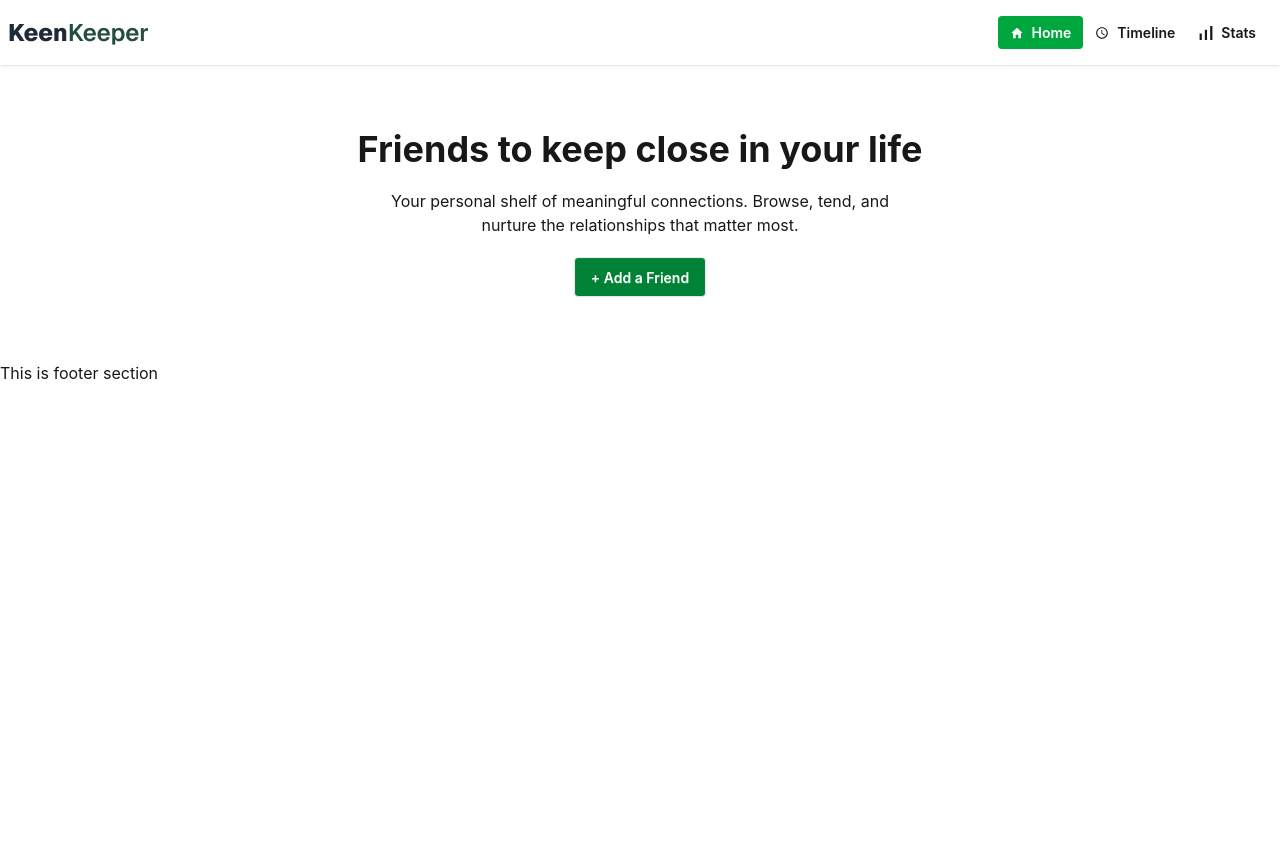
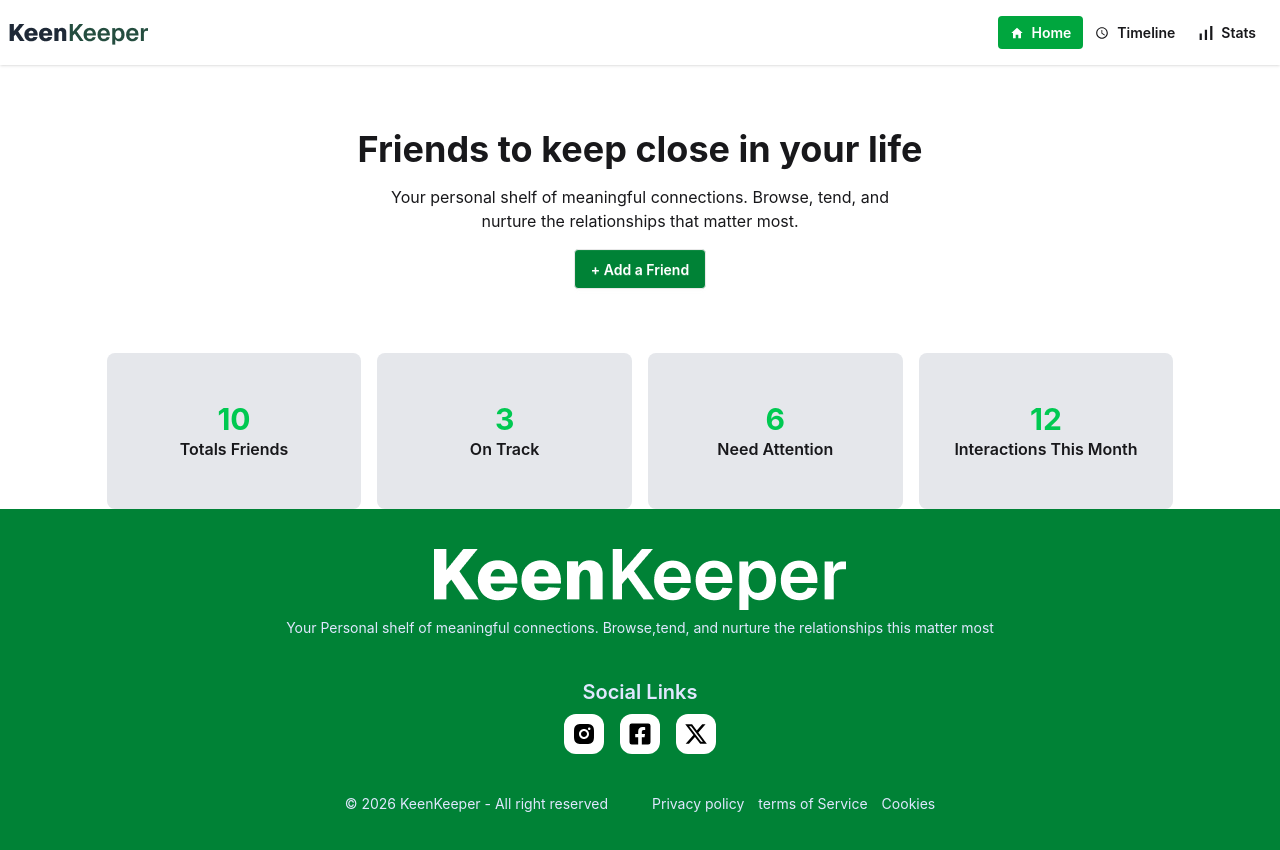
Before and after one commit to Arifuzzaman09/Keen-keeper-A7, a React (Vite) app: page / in a window 1280 px wide. Shown: the top 850 px of the page. Before the commit the page ends 800 px from the top, so only its background shows below. Built offline with nearby package versions, Linux system fonts and the light colour scheme.

Commit message:
added count and footer section

```diff
--- /dev/null
+++ b/src/components/HomePage/Banner.jsx
@@ -0,0 +1,14 @@
+import React from 'react';
+
+const Banner = () => {
+    return (
+        <div className='w-10/12 mx-auto text-center space-y-4 my-16'>
+            <h2 className='text-4xl font-bold '>Friends to keep close in your life</h2>
+            <p>Your personal shelf of meaningful connections. Browse, tend, and <br /> nurture the
+                relationships that matter most.</p>
+            <button className='btn bg-green-700 text-white font-semibold'>+ Add a Friend</button>
+        </div>
+    );
+};
+
+export default Banner;
--- /dev/null
+++ b/src/components/HomePage/CountCarts.jsx
@@ -0,0 +1,26 @@
+import React from 'react';
+
+const CountCarts = () => {
+    return (
+        <div className=' w-10/12 mx-auto grid md:grid-cols-2 lg:grid-cols-4 gap-4'>
+            <div className='bg-gray-200 rounded-lg text-center  flex justify-center items-center flex-col'>
+                <h4 className='text-3xl font-bold text-green-500'>10</h4>
+                <p className='font-semibold'>Totals Friends</p>
+            </div>
+            <div className='bg-gray-200 rounded-lg text-center  flex justify-center items-center flex-col'>
+                <h4 className='text-3xl font-bold text-green-500'>3</h4>
+                <p className='font-semibold'>On Track</p>
+            </div>
+            <div className='bg-gray-200 rounded-lg text-centerx flex justify-center items-center flex-col'>
+                <h4 className='text-3xl font-bold text-green-500'>6</h4>
+                <p className='font-semibold'>Need Attention</p>
+            </div>
+            <div className='bg-gray-200 rounded-lg text-center py-12  flex justify-center items-center flex-col'>
+                <h4 className='text-3xl font-bold text-green-500'>12</h4>
+                <p className='font-semibold'>Interactions This Month</p>
+            </div>
+        </div>
+    );
+};
+
+export default CountCarts;
--- a/src/components/HomePage/banner/Banner.jsx
+++ /dev/null
@@ -1,14 +0,0 @@
-import React from 'react';
-
-const Banner = () => {
-    return (
-        <div className='w-10/12 mx-auto text-center space-y-5 my-16'>
-            <h2 className='text-4xl font-bold'>Friends to keep close in your life</h2>
-            <p>Your personal shelf of meaningful connections. Browse, tend, and <br /> nurture the
-                relationships that matter most.</p>
-                <button className='btn bg-green-700 text-white font-semibold'>+ Add a Friend</button>
-        </div>
-    );
-};
-
-export default Banner;
--- a/src/components/footer/Footer.jsx
+++ b/src/components/footer/Footer.jsx
@@ -1,11 +1,44 @@
 import React from 'react';
+import FooterImg from '../../assets/logo-xl.png'
+import { RiInstagramFill } from 'react-icons/ri';
+import { FaFacebookSquare } from 'react-icons/fa';
+import { FaXTwitter } from 'react-icons/fa6';
 
 const Footer = () => {
     return (
-        <div>
-           This is footer section
+        <div className='bg-green-700'>
+            <footer className=" w-10/12 mx-auto footer footer-horizontal footer-center  text-primary-content p-10">
+                <aside>
+                   <img src={FooterImg} alt="" />
+                    <p>Your Personal shelf of meaningful connections. Browse,tend, and nurture the relationships this matter most</p>
+
+                </aside>
+                <nav>
+                    <h3 className='text-xl font-semibold'>Social Links</h3>
+                    <div className="grid grid-flow-col gap-4 text-black text-2xl">
+
+                        <a className='bg-white p-2 rounded-xl'>
+                          <RiInstagramFill />
+                        </a>
+                        <a className='bg-white p-2 rounded-xl'>
+                            <FaFacebookSquare />
+                        </a>
+                        <a className='bg-white p-2 rounded-xl'>
+                          <FaXTwitter />
+                        </a>
+                    </div>
+                </nav>
+             <div className='flex justify-between items-center gap-11'>
+                   <p> &copy; 2026 KeenKeeper - All right reserved</p>
+                   <div className='flex justify-between items-center gap-3.5'>
+                    <a >Privacy policy</a>
+                    <a >terms of Service</a>
+                    <a >Cookies</a>
+                   </div>
+             </div>
+            </footer>
         </div>
     );
 };
 
-export default Footer;Footer
+export default Footer; Footer
--- a/src/pages/homepage/HomePage.jsx
+++ b/src/pages/homepage/HomePage.jsx
@@ -1,10 +1,12 @@
 import React from 'react';
-import Banner from '../../components/HomePage/banner/Banner';
+import Banner from '../../components/HomePage/Banner';
+import CountCarts from '../../components/HomePage/CountCarts';
 
 const HomePage = () => {
     return (
         <>
-            <Banner></Banner>
+           <Banner></Banner>
+           <CountCarts></CountCarts>
         </>
     );
 };
```
